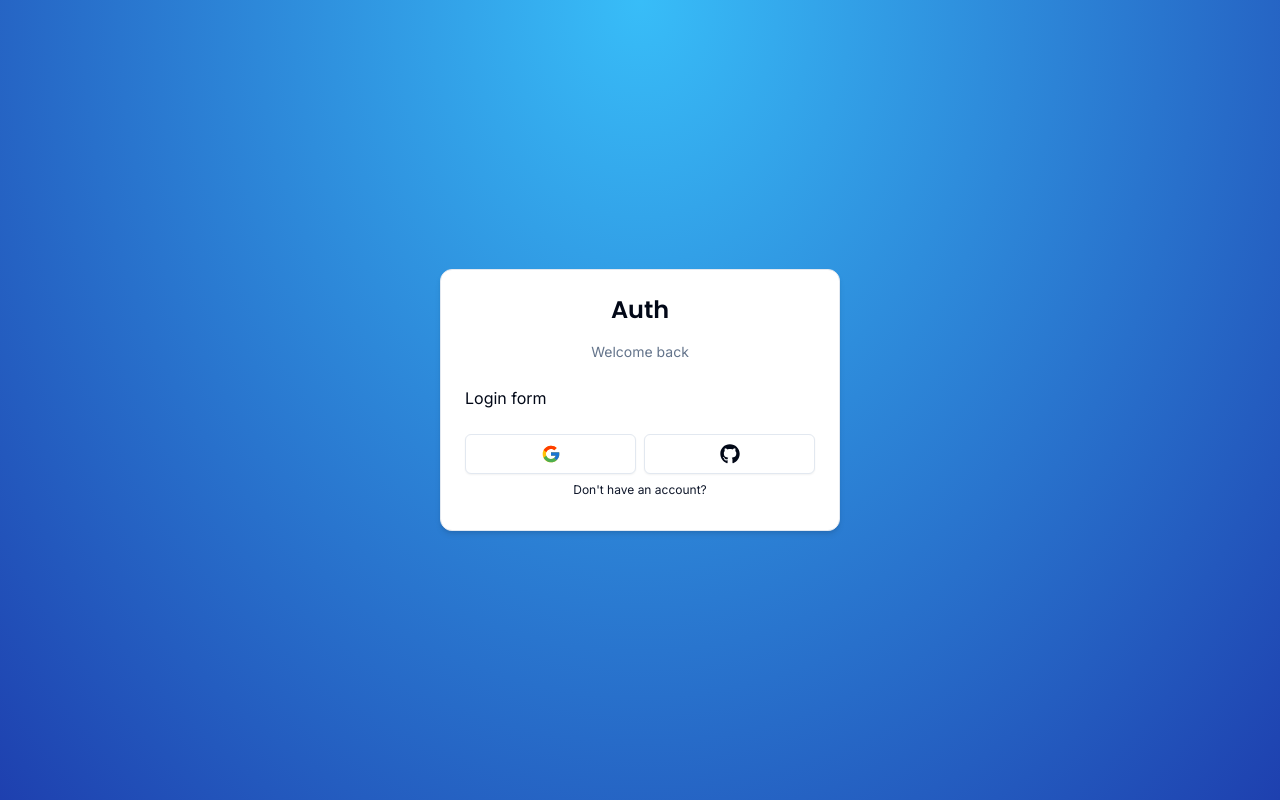
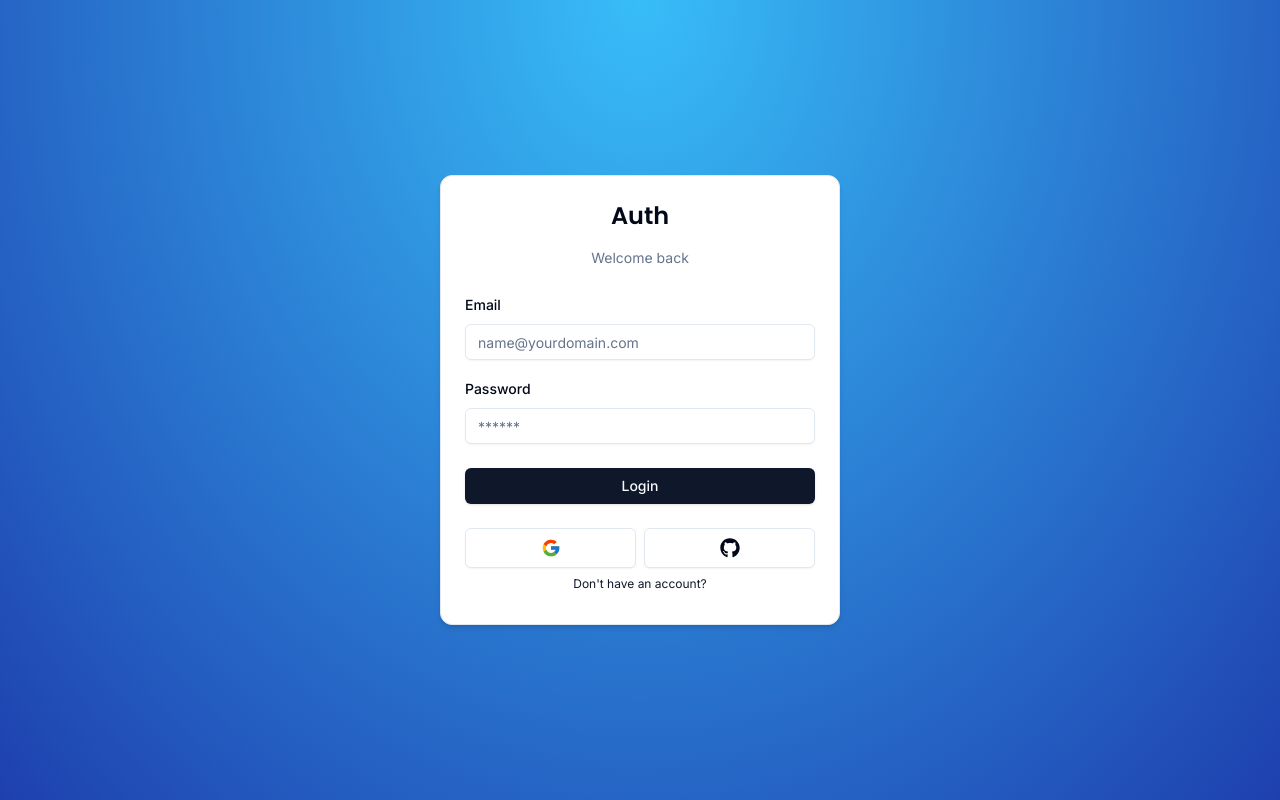
Before and after one commit to NhicFlores/role-based-auth, a Next.js app: page /login in a window 1280 px wide. Built offline with nearby package versions, Linux system fonts and the light colour scheme.

Commit message:
login form done - form success, form error, stubbed form submittion - next server action

```diff
--- a/components/auth/login-form.tsx
+++ b/components/auth/login-form.tsx
@@ -12,14 +12,16 @@ import {
 } from '../ui/form'
 import { useForm } from 'react-hook-form';
 import { zodResolver } from '@hookform/resolvers/zod';
-//import { LoginSchema } from '@/schema/form-schema';
 import { z } from 'zod';
+import { LoginSchema } from '@/schema';
 import { Input } from '../ui/input';
 import { Button } from '../ui/button';
 import { useState } from 'react';
 import { useFormState, useFormStatus } from 'react-dom';
 import { Home, Register } from '@/lib/routes';
 import Link from 'next/link';
+import FormError from '../form-error';
+import FormSuccess from '../form-success';
 //import { authenticate } from '@/app/lib/actions';
 
 const LoginForm = () => {
@@ -27,19 +29,19 @@ const LoginForm = () => {
   const [loading, setLoading] = useState(false);
   const { pending } = useFormStatus();
 
-//   const form = useForm({
-//     resolver: zodResolver(LoginSchema),
-//     defaultValues: {
-//       email: '',
-//       password: '',
-//     }
-//   })
+  const form = useForm<z.infer<typeof LoginSchema>>({
+    resolver: zodResolver(LoginSchema),
+    defaultValues: {
+      email: '',
+      password: '',
+    }
+  })
 
 
 
-  async function onSubmit(){
+  async function onSubmit(data: z.infer<typeof LoginSchema>){
     setLoading(true);
-    //console.log(data);
+    console.log(data);
     //setLoading(false); after backend logic
   }
   //onSubmit={form.handleSubmit(onSubmit)}
@@ -49,9 +51,45 @@ const LoginForm = () => {
                  backButtonLabel="Don't have an account?"
                  showSocial={true}
     >
-      <div>
-        Login form
-      </div>
+      <Form {...form}>
+        <form onSubmit={form.handleSubmit(onSubmit)} className='space-y-6'>
+          <div className='space-y-4'>
+            <FormField
+              control={form.control}
+              name='email'
+              render={({field}) => (
+                <FormItem>
+                  <FormLabel>Email</FormLabel>
+                  <FormControl>
+                    {/* NOTE: controlled component - spread field to give input controls that match the form */}
+                    <Input {...field} type="email" placeholder='name@yourdomain.com'/>
+                  </FormControl>
+                  <FormMessage/>
+                </FormItem>
+              )}
+            />
+            <FormField
+              control={form.control}
+              name='password'
+              render={({field}) => (
+                <FormItem>
+                  <FormLabel>Password</FormLabel>
+                  <FormControl>
+                    {/* NOTE: controlled component - spread field to give input controls that match the form */}
+                    <Input {...field} type="password" placeholder='******'/>
+                  </FormControl>
+                  <FormMessage/>
+                </FormItem>
+              )}
+            />
+          </div>
+          <FormError message=""/>
+          <FormSuccess message=""/>
+          <Button type='submit' className='w-full'>
+            Login
+          </Button>
+        </form>
+      </Form>
     </CardWrapper>
   )
 }
--- /dev/null
+++ b/components/form-error.tsx
@@ -0,0 +1,19 @@
+import { ExclamationTriangleIcon } from "@radix-ui/react-icons";
+
+interface FormErrorProps {
+    message?: string;
+}
+
+const FormError = ({ message }: FormErrorProps) => {
+
+  if (!message) return null;
+
+  return (
+    <div className="flex items-center bg-destructive/15 p-3 rounded-md gap-x-2 text-sm text-destructive">
+      <ExclamationTriangleIcon className="h-4 w-4"/>
+      <p>{message}</p>
+    </div>
+  )
+}
+
+export default FormError
--- /dev/null
+++ b/components/form-success.tsx
@@ -0,0 +1,19 @@
+import { CheckCircledIcon } from "@radix-ui/react-icons";
+
+interface FormErrorProps {
+    message?: string;
+}
+
+const FormError = ({ message }: FormErrorProps) => {
+
+  if (!message) return null;
+
+  return (
+    <div className="flex items-center bg-emerald-500/15 p-3 rounded-md gap-x-2 text-sm text-emerald-500">
+      <CheckCircledIcon className="h-4 w-4"/>
+      <p>{message}</p>
+    </div>
+  )
+}
+
+export default FormError
--- a/components/ui/form.tsx
+++ b/components/ui/form.tsx
@@ -93,7 +93,7 @@ const FormLabel = React.forwardRef<
   return (
     <Label
       ref={ref}
-      className={cn(error && "text-destructive", className)}
+      className={cn(error && "text-black", className)}
       htmlFor={formItemId}
       {...props}
     />
--- /dev/null
+++ b/schema/index.ts
@@ -0,0 +1,13 @@
+import * as z from "zod";
+
+export const LoginSchema = z.object({
+    email: z.string().email({
+        message: 'please enter a valid email address'
+    }),
+    //depending on the system, you maybe shouldn't enfore the min on login, in case
+    //there are old users that have a shorter password. it should be safe enough
+    //to only enfore it on register
+    password: z.string().min(6, {
+        message: 'password must be at least 6 characters long'
+    }),
+})
```
